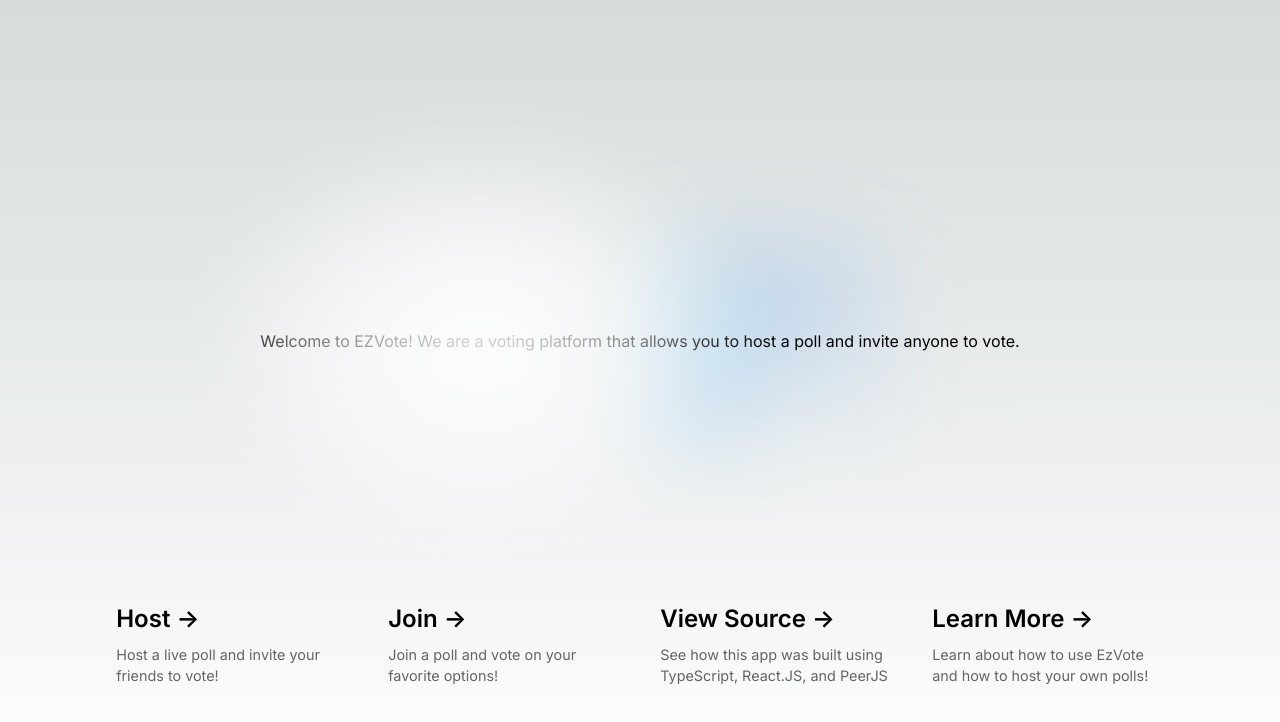
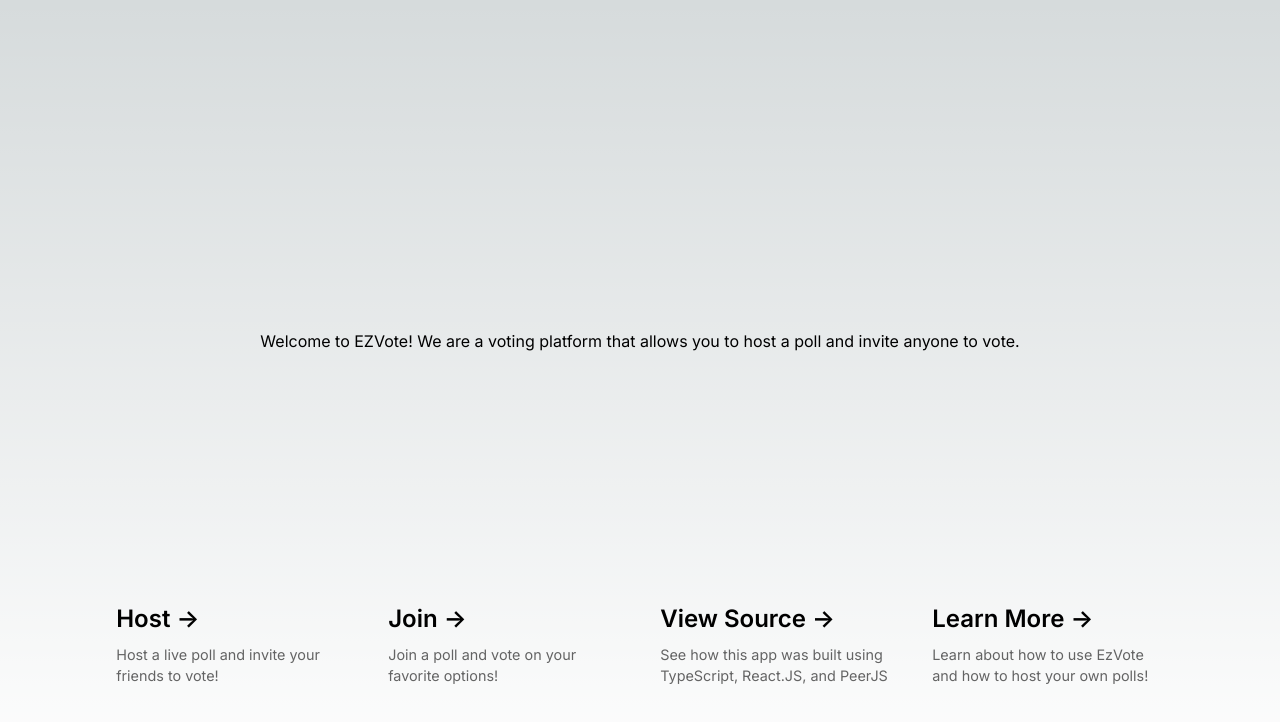
Before and after one commit to TheBigSasha/ezvote, a Next.js app: page /learn-more in a window 1280 px wide. Shown: the top 722 px of the page. Built offline with nearby package versions, Linux system fonts and the light colour scheme.

Commit message:
Remove light mode haze

```diff
--- a/styles/Home.module.css
+++ b/styles/Home.module.css
@@ -268,6 +268,16 @@
   filter: invert(1) drop-shadow(0 0 0.3rem #ffffff70);
 }
 
+@media(prefers-color-scheme: light) {
+  .center::after {
+    background: none;
+  }
+
+  .center::before {
+    background: none;
+  }
+}
+
 @keyframes rotate {
   from {
     transform: rotate(360deg);
```
